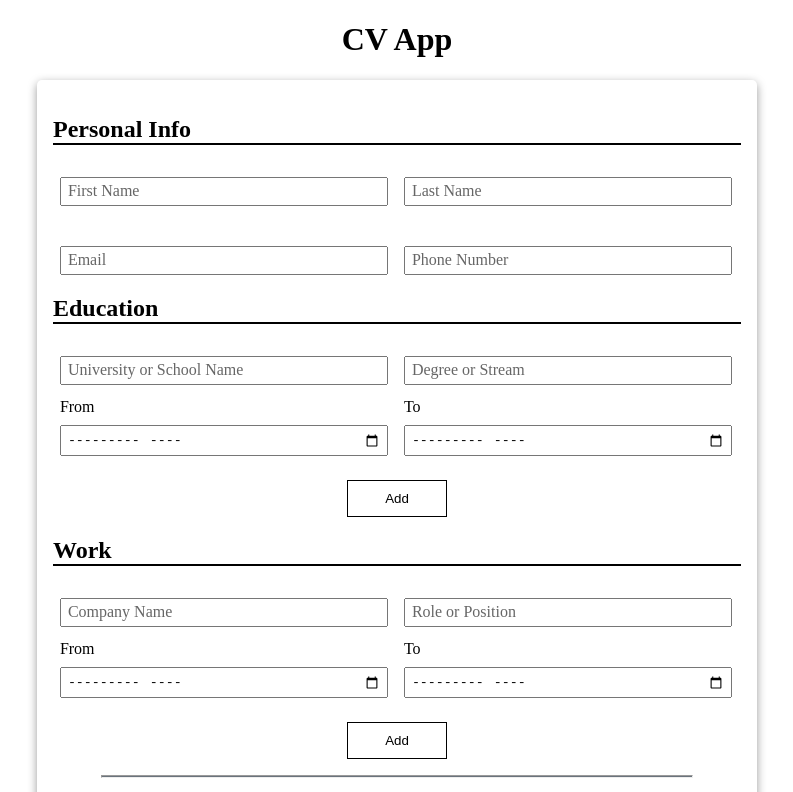
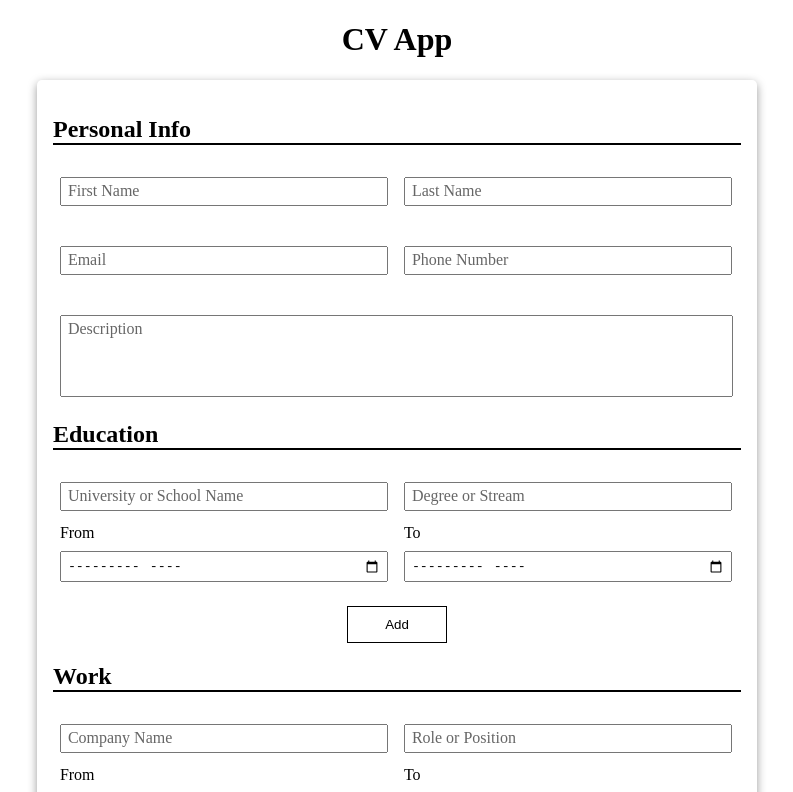
Before and after one commit to dinesh-prabhu/react-cv-app, a React (Create React App) app: page / in a window 1280 px wide. Shown: the top 792 px of the page, without its empty margins (243-1036 px from the left). Built offline with nearby package versions, Linux system fonts and the light colour scheme.

Commit message:
feat(preview): Add support to edit the submitted details.

```diff
--- a/src/App.js
+++ b/src/App.js
@@ -19,7 +19,6 @@ function App() {
         });
     };
     const removeFormFieldData = (fieldName, index) => {
-        debugger;
         setFormData({ ...formData, [fieldName]: formData[fieldName].filter((_data, i) => i !== index) });
     }
 
@@ -36,7 +35,7 @@ function App() {
             <h1 className="app-header">CV App</h1>
             <CVForm setFormFieldData={setFormFieldData} removeFormFieldData={removeFormFieldData}
                 submitHandler={submitHandler} showCVForm={!hideCVForm} />
-            <CVPreview {...formData} showCVPreview={hideCVForm} />
+            <CVPreview {...formData} showCVPreview={hideCVForm} togglePreview={toggleCVForm} />
         </div>
     );
 }
--- a/src/components/CVForm.js
+++ b/src/components/CVForm.js
@@ -22,7 +22,7 @@ function CVForm({setFormFieldData, removeFormFieldData, submitHandler, showCVFor
         setWorkList(workList.splice(0, workList.length - 1));
     }
 
-    return (showCVForm && <form className="cv-form" onSubmit={submitHandler}>
+    return (<form className={`cv-form ${showCVForm ? "" : "hide"}`} onSubmit={submitHandler}>
         <h2 className="section-header">Personal Info</h2>
         <PersonalInfoSection setFormData={setFormFieldData} />
         <h2 className="section-header">Education</h2>
--- a/src/components/CVPreview.js
+++ b/src/components/CVPreview.js
@@ -9,17 +9,17 @@ function getDateString(dateStr) {
     return parsedDate.toLocaleDateString("default", dateFormatOptions);
 }
 
-function CVPreview({educationInfo, personalInfo, workInfo, showCVPreview}) {
-    return (showCVPreview && <div className="cv-preview-container">
+function CVPreview({educationInfo, personalInfo, workInfo, showCVPreview, togglePreview}) {
+    const editOnClickHandler = () => {
+        togglePreview(!showCVPreview);
+    };
+    return (showCVPreview && <><div className="cv-preview-container">
         <div className="cv-preview-left">
             <div className="image-container">
                 <img src={"Portrait_Placeholder.png"} alt="Placeholder potrait" className="placeholder-image" />
             </div>
             <h2>About me</h2>
-            <p>Lorem ipsum dolor sit amet, consectetur adipiscing elit. Mauris odio orci, ultricies ac tellus nec, volutpat eleifend dolor.
-                Nulla sit amet posuere arcu. Nulla quis efficitur nisi. Curabitur fermentum ultricies nibh vel efficitur.
-                In nec orci eros. Morbi dictum commodo luctus. Duis pulvinar elementum sem, quis ornare sem hendrerit eget.
-                Duis aliquam finibus ex eget tristique.</p>
+            <p>{personalInfo.description}</p>
         </div>
         <div className="cv-preview-right">
             <div className="info-grp">
@@ -36,6 +36,7 @@ function CVPreview({educationInfo, personalInfo, workInfo, showCVPreview}) {
                             <h3 className="display-name">{info.companyName}</h3>
                             <p>{info.roleOrPosition}</p>
                             <p>{getDateString(info.workFrom)} - {getDateString(info.workTo)}</p>
+                            <p>{info.description}</p>
                         </div>;
                 })
             }
@@ -51,6 +52,9 @@ function CVPreview({educationInfo, personalInfo, workInfo, showCVPreview}) {
                 })
             }
         </div>
-    </div>);
+    </div>
+    <div className="submit-btn-grp">
+        <button className="btn submit-btn" onClick={editOnClickHandler}>Edit</button>
+    </div></>);
 }
 export default CVPreview;
--- a/src/components/EducationSection.js
+++ b/src/components/EducationSection.js
@@ -11,7 +11,6 @@ function EducationSection(props) {
     };
     useEffect(() => {
         props.setFormData("educationInfo", educationInfo, props.index);
-        // return () => props.removeFormData("educationInfo", props.index);
     }, [educationInfo]);
     return <div className="eductaion-container">
         <InputElement type="text" label="University or School Name" name="univName" id={"univName_" + props.index} className="input-field" setFieldData={setEducationalFieldData} />
--- a/src/components/PersonalInfoSection.js
+++ b/src/components/PersonalInfoSection.js
@@ -1,5 +1,6 @@
 import React, { useEffect, useState } from "react";
 import InputElement from "./common/InputElement";
+import TextArea from "./common/TextArea";
 
 function PersonalInfoSection(props) {
     const [personalInfo, setPersonalInfo] = useState({});
@@ -18,6 +19,7 @@ function PersonalInfoSection(props) {
             <InputElement type="text" label="Last Name" name="lastName" className="input-field" setFieldData={setPersonalFieldData} />
             <InputElement type="email" label="Email" name="email" className="input-field" setFieldData={setPersonalFieldData} />
             <InputElement type="tel" label="Phone Number" name="phoneNumber" className="input-field" setFieldData={setPersonalFieldData} />
+            <TextArea label="Description" name="description" className="input-field" setFieldData={setPersonalFieldData} />
         </div>
     );
 }
--- a/src/components/WorkSection.js
+++ b/src/components/WorkSection.js
@@ -1,5 +1,6 @@
 import { useState, useEffect } from "react";
 import InputElement from "./common/InputElement";
+import TextArea from "./common/TextArea";
 
 function WorkSection(props) {
     const [workInfo, setWorkInfo] = useState({});
@@ -17,6 +18,7 @@ function WorkSection(props) {
         <InputElement type="text" label="Role or Position" name="roleOrPosition" id={"roleOrPosition_" + props.index} className="input-field" setFieldData={setWorkFieldData} />
         <InputElement type="month" label="From" name="workFrom" id={"workFrom_" + props.index} className="input-field" labelFocused={true} setFieldData={setWorkFieldData} />
         <InputElement type="month" label="To" name="workTo" id={"workTo_" + props.index} className="input-field" labelFocused={true} setFieldData={setWorkFieldData} />
+        <TextArea label="Description" name="description" id={"description_" + props.index} className="input-field" setFieldData={setWorkFieldData} />
     </div>;
 }
 export default WorkSection;
--- /dev/null
+++ b/src/components/common/TextArea.js
@@ -0,0 +1,21 @@
+import { useState, useEffect } from "react";
+
+function TextArea(props) {
+    const[fieldValue, setFieldValue] = useState("");
+
+    const inputChangeHandler = (e) => {
+        setFieldValue(e.target.value);
+    }
+
+    useEffect(() => {
+        if(props.setFieldData) {
+            props.setFieldData(props.name, fieldValue);
+        }
+    }, [fieldValue]);
+
+    return <div className="form-group text-area-group"><textarea id={props.id ?? props.name} value={fieldValue} onChange={inputChangeHandler}
+        name={props.name} className={props.className} required={true}></textarea>
+        <label className={`floating-label ${props.labelFocused || fieldValue.length ? "floating-label-focused" : ""}`}
+            htmlFor={props.id ?? props.name}>{props.label}</label></div>;
+}
+export default TextArea;
--- a/src/styles/App.css
+++ b/src/styles/App.css
@@ -26,6 +26,14 @@
     flex-basis: 48%;
     position: relative;
 }
+.text-area-group {
+    flex-basis: 98%;
+}
+.text-area-group > .input-field {
+   resize: none;
+   width: 98%;
+   height: 70px;
+}
 .input-field {
     padding: 5px;
     width: 95%;
@@ -39,6 +47,7 @@
 }
 
 .form-group > input:focus + .floating-label,
+.form-group > textarea:focus + .floating-label,
 .floating-label-focused {
     transform: translate(-8px, -180%);
     color: #000;
@@ -83,7 +92,7 @@
     box-shadow: 0 3px 10px rgb(0 0 0 / 0.4);
 }
 .cv-preview-left {
-    width: 250px;
+    max-width: 250px;
     background-color: #666666;
     color: #fff;
     padding: 10px;
```
